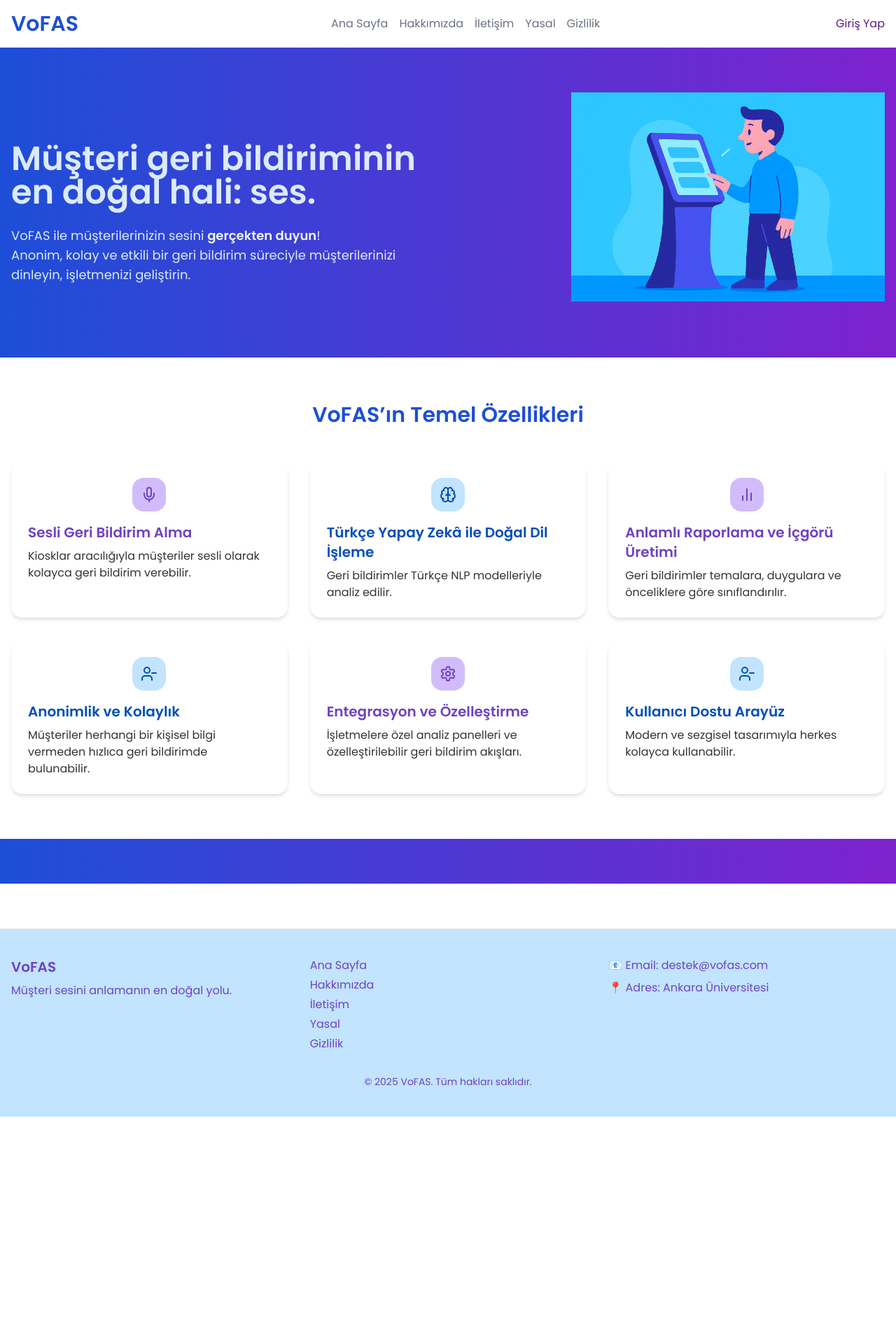
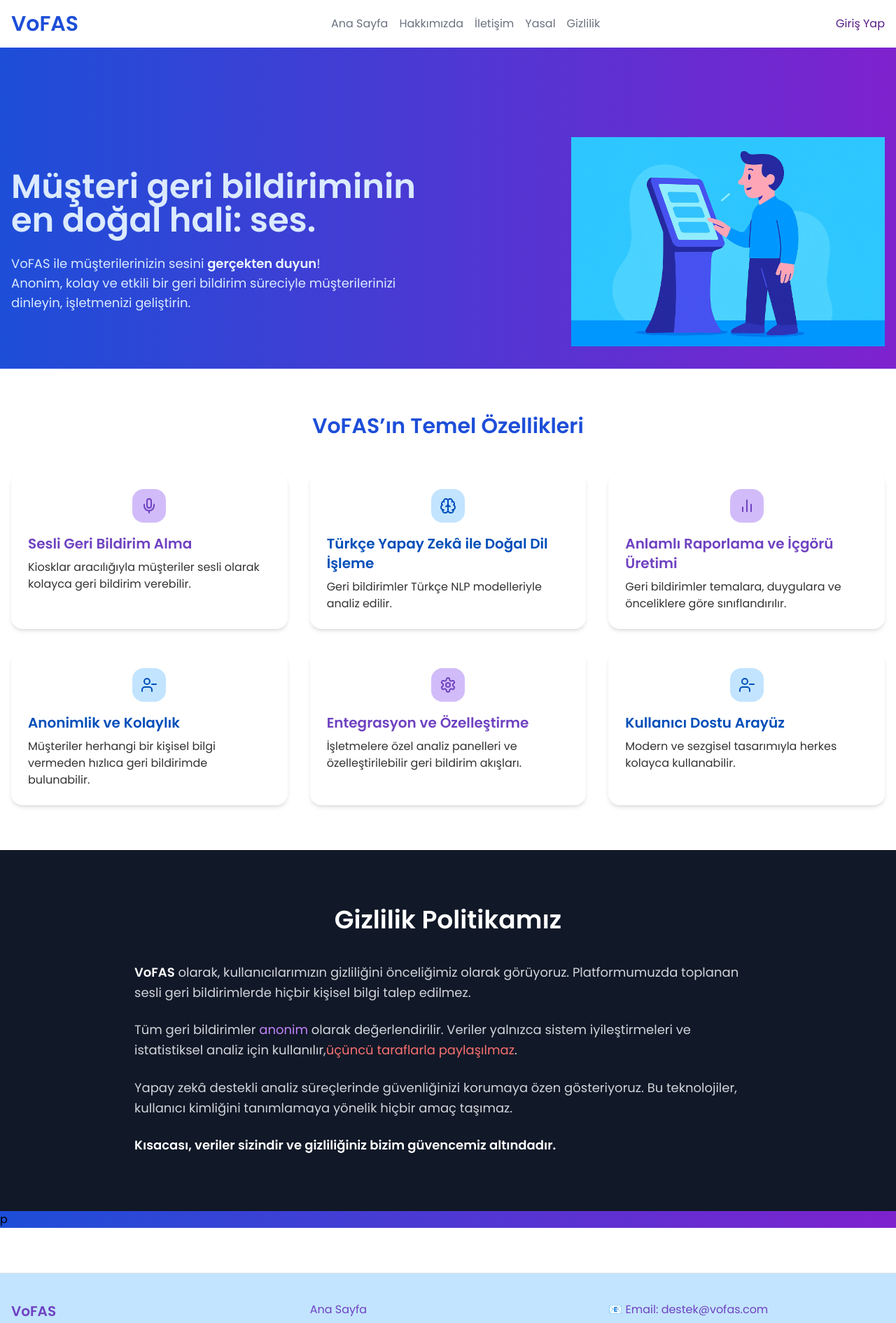
Before and after one commit to Zllsbst/Zllsbst-Vofas-Frontend-v1, a React (Vite) app: page / in a window 1280 px wide. Shown: the top 1891 px of the page at 70% size. Before the commit the page ends 1596 px from the top, so only its background shows below. Built offline with nearby package versions, Linux system fonts and the light colour scheme.

Commit message:
commit files

```diff
--- a/package.json
+++ b/package.json
@@ -13,7 +13,8 @@
     "lucide-react": "^0.508.0",
     "react": "^19.1.0",
     "react-dom": "^19.1.0",
-    "react-router-dom": "^7.6.0"
+    "react-router-dom": "^7.6.0",
+    "react-scroll": "^1.9.3"
   },
   "devDependencies": {
     "@eslint/js": "^9.25.0",
--- a/src/App.jsx
+++ b/src/App.jsx
@@ -4,10 +4,6 @@ import { Routes, Route } from 'react-router-dom';
 import Header from './components/Header.jsx';
 import Footer from './components/Footer.jsx';
 import AnaSayfa from './pages/AnaSayfa.jsx';
-import Gizlilik from './pages/Privacy.jsx';
-import Hakkinda from './pages/About.jsx';
-import Iletisim from './pages/Contact.jsx';
-import Legal from './pages/Legal.jsx';
 import Login from './pages/Login.jsx';
 
 function App() {
@@ -17,10 +13,6 @@ function App() {
             <main >
                 <Routes>
                     <Route path="/" element={<AnaSayfa />} />
-                    <Route path="/gizlilik" element={<Gizlilik />} />
-                    <Route path="/hakkinda" element={<Hakkinda />} />
-                    <Route path="/iletisim" element={<Iletisim />} />
-                    <Route path="/legal" element={<Legal />} />
                     <Route path="/login" element={<Login />} />
                 </Routes>
             </main>
--- a/src/pages/About.jsx
+++ /dev/null
@@ -1,10 +0,0 @@
-import React from 'react';
-
-export default function Hakkinda() {
-    return (
-        <div className="p-6">
-            <h1 className="text-2xl font-bold">Hakkında</h1>
-            <p>Bu sayfa hakkında bilgiler içerir.</p>
-        </div>
-    );
-}
--- a/src/pages/AnaSayfa.jsx
+++ b/src/pages/AnaSayfa.jsx
@@ -6,11 +6,11 @@ import { Mic, Brain, BarChart2, UserMinus, Settings, Monitor } from "lucide-reac
 
 const AnaSayfa = () => {
     return (
-        <section className="bg-gradient-to-r from-blue-700 to-purple-700 py-16">
-            <div className="container mx-auto px-4 flex flex-col md:flex-row items-center justify-between">
-
+        <section id="anasayfa" className="bg-gradient-to-r from-blue-700 to-purple-700">
+            <div id="hakkinda"
+                 className="container mx-auto px-4 flex flex-col md:flex-row items-center justify-between pt-16">
                 {/* Metin Alanı */}
-                <div className="md:w-1/2 text-center md:text-left mb-10 md:mb-0">
+                <div className="md:w-1/2 text-center md:text-left mb-10 md:mb-0 pt-16">
                     <h1 className="text-4xl md:text-5xl font-bold text-blue-100 mb-6">
                         Müşteri geri bildiriminin en doğal hali: <span className="text-blue-100">ses</span>.
                     </h1>
@@ -21,33 +21,40 @@ const AnaSayfa = () => {
                         geliştirin.
                     </p>
                 </div>
-                <div className="md:w-1/2 flex justify-end mb-10 md:mb-20 self-start">
+                <div className="md:w-1/2 flex justify-end self-start py-8 pt-16">
                     <img src={kiosk_adam} alt="VoFAS men" className="w-full max-w-md"/>
                 </div>
             </div>
             <section className="bg-white py-16">
                 <div className="container mx-auto px-4">
-                    <h2 className="text-blue-700 text-3xl font-bold text-center text-primary mb-12">VoFAS’ın Temel Özellikleri</h2>
+                    <h2 className="text-blue-700 text-3xl font-bold text-center text-primary mb-12">VoFAS’ın Temel
+                        Özellikleri</h2>
 
                     <div className="grid grid-cols-1 sm:grid-cols-2 lg:grid-cols-3 gap-8">
                         {/* 1. Kutu */}
                         <div className="rounded-2xl p-6 shadow-md">
-                            <div className="bg-colors-purple-20 w-12 h-12 flex items-center justify-center rounded-2xl mx-auto mb-4">
-                                <Mic className="text-colors-purple-50 w-6 h-6" />
+                            <div
+                                className="bg-colors-purple-20 w-12 h-12 flex items-center justify-center rounded-2xl mx-auto mb-4">
+                                <Mic className="text-colors-purple-50 w-6 h-6"/>
                             </div>
-                            <h3 className="text-colors-purple-50 text-xl font-semibold text-primary mb-2">Sesli Geri Bildirim Alma</h3>
-                            <p className="text-colors-gray-50">Kiosklar aracılığıyla müşteriler sesli olarak kolayca geri
+                            <h3 className="text-colors-purple-50 text-xl font-semibold text-primary mb-2">Sesli Geri
+                                Bildirim Alma</h3>
+                            <p className="text-colors-gray-50">Kiosklar aracılığıyla müşteriler sesli olarak kolayca
+                                geri
                                 bildirim verebilir.</p>
                         </div>
 
                         {/* 2. Kutu */}
                         <div className="bg-purple-10 rounded-2xl p-6 shadow-md">
-                            <div className="bg-colors-primary-10 w-12 h-12 flex items-center justify-center rounded-2xl mx-auto mb-4">
+                            <div
+                                className="bg-colors-primary-10 w-12 h-12 flex items-center justify-center rounded-2xl mx-auto mb-4">
                                 <Brain className="text-colors-primary-40 w-6 h-6"/>
                             </div>
-                            <h3 className="text-xl font-semibold text-colors-primary-40 mb-2">Türkçe Yapay Zekâ ile Doğal Dil
+                            <h3 className="text-xl font-semibold text-colors-primary-40 mb-2">Türkçe Yapay Zekâ ile
+                                Doğal Dil
                                 İşleme</h3>
-                            <p className="text-colors-gray-50">Geri bildirimler Türkçe NLP modelleriyle analiz edilir.</p>
+                            <p className="text-colors-gray-50">Geri bildirimler Türkçe NLP modelleriyle analiz
+                                edilir.</p>
                         </div>
 
                         {/* 3. Kutu */}
@@ -64,36 +71,75 @@ const AnaSayfa = () => {
 
                         {/* 4. Kutu */}
                         <div className="bg-gray-10 rounded-2xl p-6 shadow-md">
-                            <div className="bg-colors-primary-10 w-12 h-12 flex items-center justify-center rounded-2xl mx-auto mb-4">
+                            <div
+                                className="bg-colors-primary-10 w-12 h-12 flex items-center justify-center rounded-2xl mx-auto mb-4">
                                 <UserMinus className="text-colors-primary-40 w-6 h-6"/>
                             </div>
                             <h3 className="text-xl font-semibold text-colors-primary-40 mb-2">Anonimlik ve Kolaylık</h3>
-                            <p className="text-colors-gray-50">Müşteriler herhangi bir kişisel bilgi vermeden hızlıca geri
+                            <p className="text-colors-gray-50">Müşteriler herhangi bir kişisel bilgi vermeden hızlıca
+                                geri
                                 bildirimde bulunabilir.</p>
                         </div>
 
                         {/* 5. Kutu */}
                         <div className="bg-green-hover rounded-2xl p-6 shadow-md">
-                            <div className="bg-colors-purple-20 w-12 h-12 flex items-center justify-center rounded-2xl mx-auto mb-4">
+                            <div
+                                className="bg-colors-purple-20 w-12 h-12 flex items-center justify-center rounded-2xl mx-auto mb-4">
                                 <Settings className="text-colors-purple-50 w-6 h-6"/>
                             </div>
                             <h3 className="text-xl font-semibold text-colors-purple-50 mb-2">Entegrasyon ve
                                 Özelleştirme</h3>
-                            <p className="text-colors-gray-50">İşletmelere özel analiz panelleri ve özelleştirilebilir geri
+                            <p className="text-colors-gray-50">İşletmelere özel analiz panelleri ve özelleştirilebilir
+                                geri
                                 bildirim akışları.</p>
                         </div>
 
                         {/* 6. Kutu */}
                         <div className="bg-purple-20 rounded-2xl p-6 shadow-md">
-                            <div className="bg-colors-primary-10 w-12 h-12 flex items-center justify-center rounded-2xl mx-auto mb-4">
+                            <div
+                                className="bg-colors-primary-10 w-12 h-12 flex items-center justify-center rounded-2xl mx-auto mb-4">
                                 <UserMinus className="text-colors-primary-40 w-6 h-6"/>
                             </div>
-                            <h3 className="text-xl font-semibold text-colors-primary-40 mb-2">Kullanıcı Dostu Arayüz</h3>
-                            <p className="text-colors-gray-50">Modern ve sezgisel tasarımıyla herkes kolayca kullanabilir.</p>
+                            <h3 className="text-xl font-semibold text-colors-primary-40 mb-2">Kullanıcı Dostu
+                                Arayüz</h3>
+                            <p className="text-colors-gray-50">Modern ve sezgisel tasarımıyla herkes kolayca
+                                kullanabilir.</p>
                         </div>
                     </div>
                 </div>
             </section>
+            <section id="gizlilik" className="bg-gray-900 py-20 text-gray-100">
+                <div className="container mx-auto px-6 md:px-12">
+                    <h2 className="text-3xl md:text-4xl font-extrabold text-center text-white mb-10">
+                        Gizlilik Politikamız
+                    </h2>
+
+                    <div className="max-w-4xl mx-auto space-y-6 text-lg leading-relaxed text-gray-300">
+                        <p>
+                            <span className="text-white font-semibold">VoFAS</span> olarak, kullanıcılarımızın
+                            gizliliğini önceliğimiz olarak görüyoruz.
+                            Platformumuzda toplanan sesli geri bildirimlerde hiçbir kişisel bilgi talep edilmez.
+                        </p>
+
+                        <p>
+                            Tüm geri bildirimler <span className="text-purple-400 font-medium">anonim</span> olarak
+                            değerlendirilir.
+                            Veriler yalnızca sistem iyileştirmeleri ve istatistiksel analiz için kullanılır,
+                            <span className="text-red-400 font-medium">üçüncü taraflarla paylaşılmaz</span>.
+                        </p>
+
+                        <p>
+                            Yapay zekâ destekli analiz süreçlerinde güvenliğinizi korumaya özen gösteriyoruz.
+                            Bu teknolojiler, kullanıcı kimliğini tanımlamaya yönelik hiçbir amaç taşımaz.
+                        </p>
+
+                        <p className="text-white font-semibold">
+                            Kısacası, veriler sizindir ve gizliliğiniz bizim güvencemiz altındadır.
+                        </p>
+                    </div>
+                </div>
+            </section>
+p
 
         </section>
     );
--- a/src/pages/Contact.jsx
+++ /dev/null
@@ -1,10 +0,0 @@
-import React from 'react';
-
-export default function Iletisim() {
-    return (
-        <div className="p-6">
-            <h1 className="text-2xl font-bold">İletişim</h1>
-            <p>Bize ulaşmak için bu sayfayı kullanabilirsiniz.</p>
-        </div>
-    );
-}
--- a/src/pages/Legal.jsx
+++ /dev/null
@@ -1,10 +0,0 @@
-import React from 'react';
-
-export default function Legal() {
-    return (
-        <div className="p-6">
-            <h1 className="text-2xl font-bold">Yasal Bilgiler</h1>
-            <p>Yasal metinler burada yer alır.</p>
-        </div>
-    );
-}
--- a/src/pages/Privacy.jsx
+++ /dev/null
@@ -1,10 +0,0 @@
-import React from 'react';
-
-export default function Gizlilik() {
-    return (
-        <div className="p-6">
-            <h1 className="text-2xl font-bold">Gizlilik Politikası</h1>
-            <p>Bu sayfa gizlilik politikalarını içerir.</p>
-        </div>
-    );
-}
```
Also changed, not shown: 1 other file (tests, documents, lock files or other folders).
